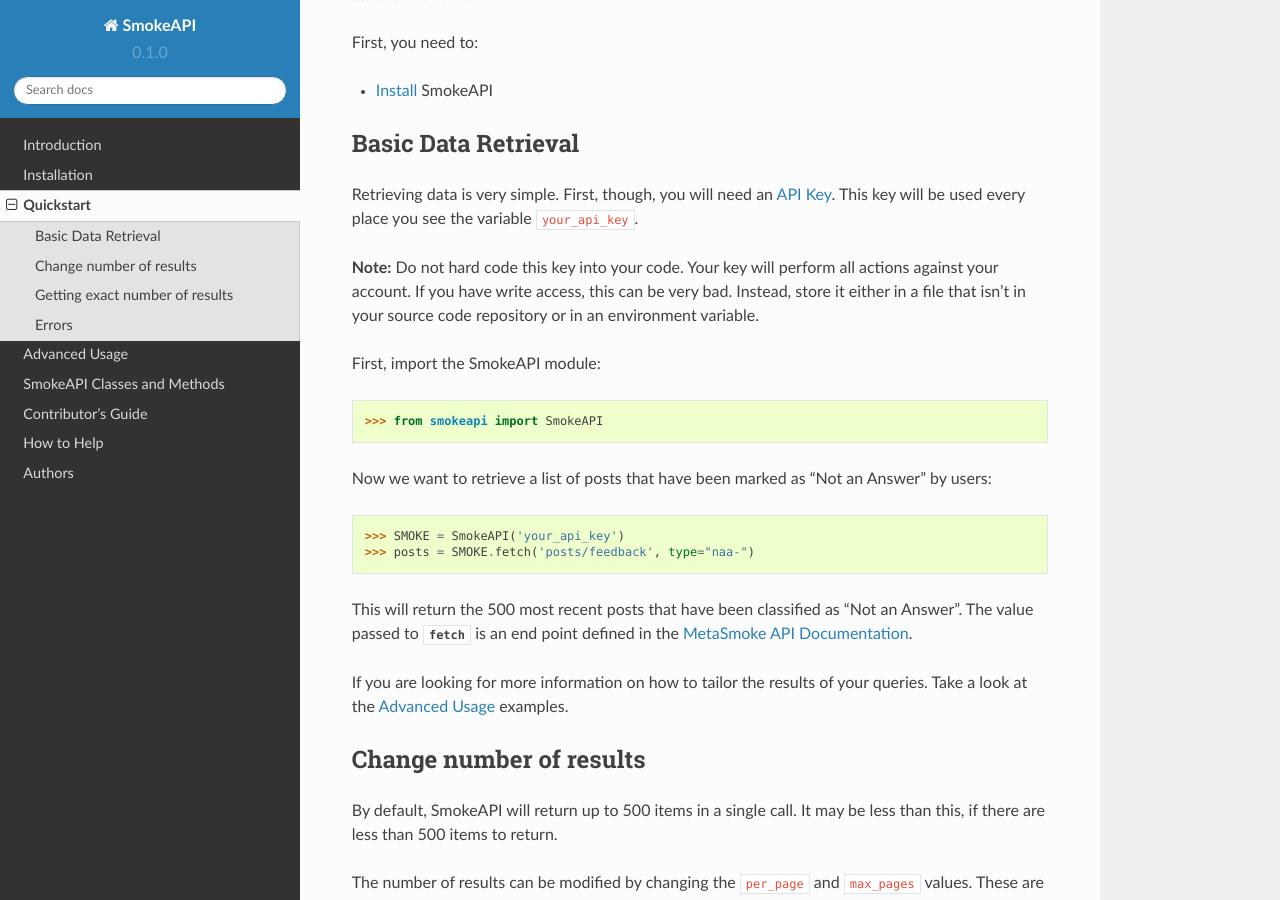
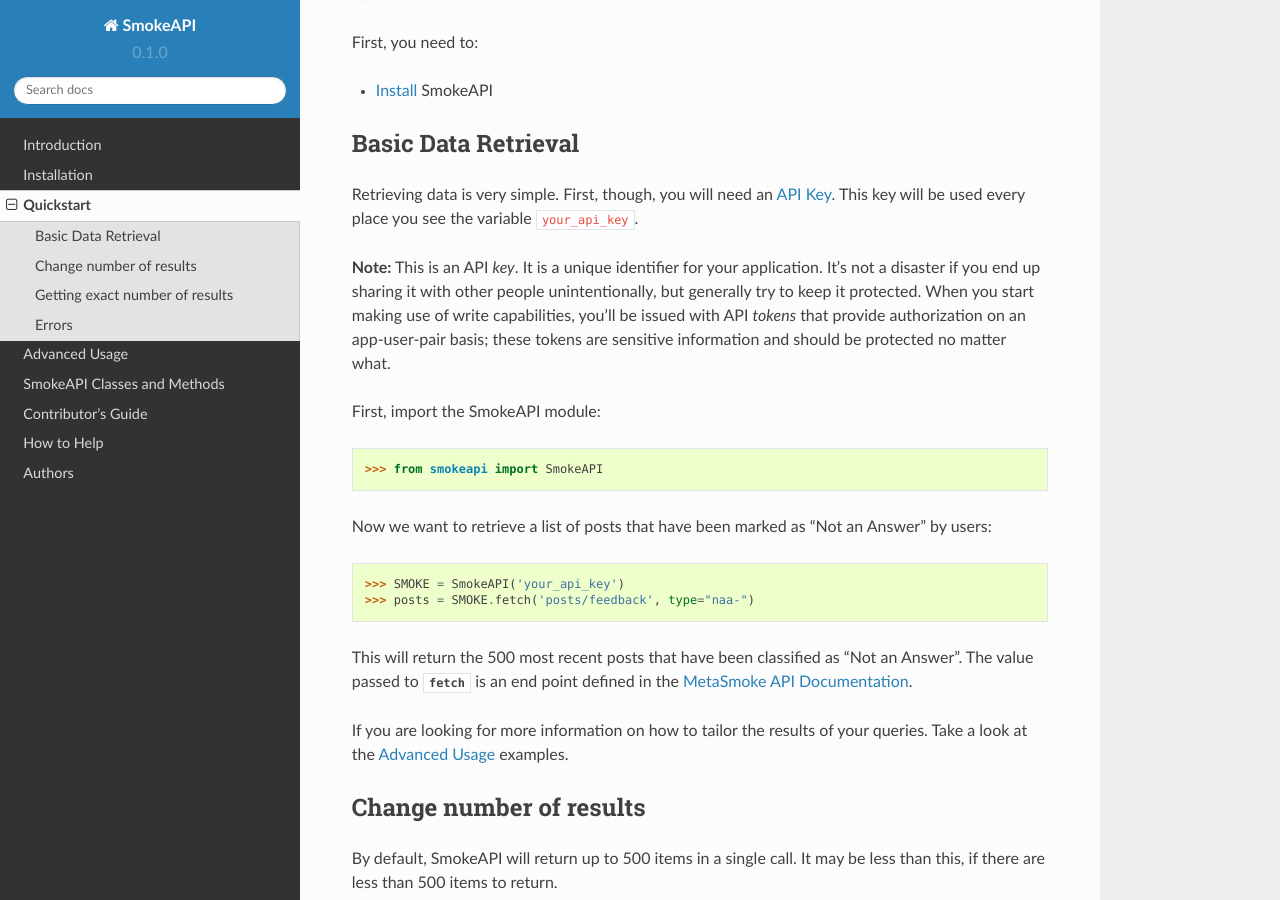
Before and after one commit to AWegnerGitHub/smokeapi, a Sphinx documentation site: the page built from docs/user/quickstart.rst, in a window 1280 px wide and 900 px high, scrolled down 301 px. Built offline with Sphinx 7.4.7 and the Read the Docs theme 2.0.0, drawn with Linux system fonts in a browser that asks for light colours; pages that are not in the unit, such as notebooks, are missing from menus.

Commit message:
Update Quickstart docs
That bit on API keys wasn't entirely accurate...

```diff
--- a/docs/user/quickstart.rst
+++ b/docs/user/quickstart.rst
@@ -21,9 +21,7 @@
 `API Key <https://github.com/Charcoal-SE/metasmoke/wiki/API-Documentation#getting-started>`__.
 This key will be used every place you see the variable ``your_api_key``.
 
-**Note:** Do not hard code this key into your code. Your key will perform all actions against your account. If you
-have write access, this can be very bad. Instead, store it either in a file that isn't in your source code repository
-or in an environment variable.
+**Note:** This is an API *key*. It is a unique identifier for your application. It's not a disaster if you end up sharing it with other people unintentionally, but generally try to keep it protected. When you start making use of write capabilities, you'll be issued with API *tokens* that provide authorization on an app-user-pair basis; these tokens are sensitive information and should be protected no matter what.
 
 First, import the SmokeAPI module::
 
```
